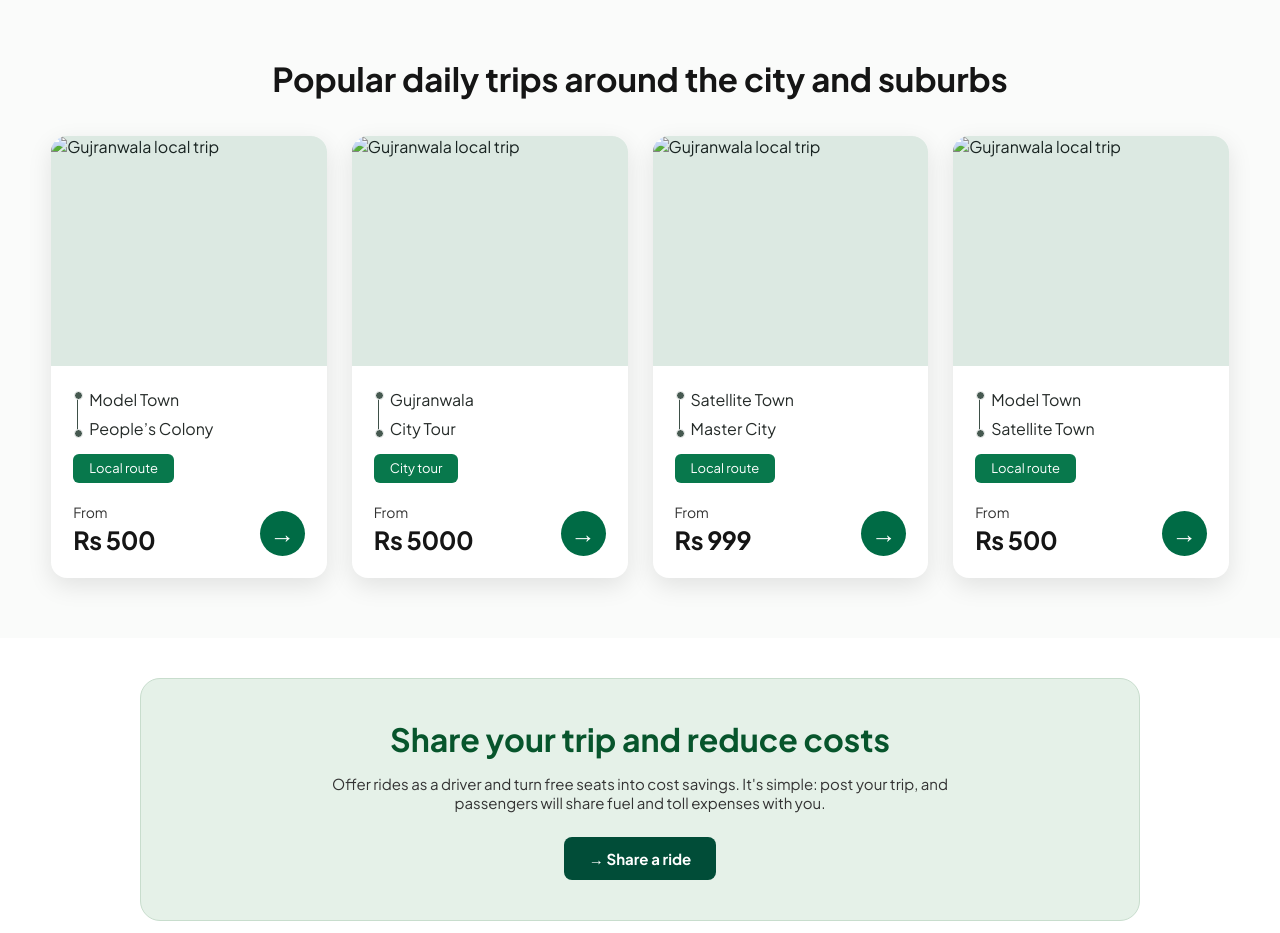
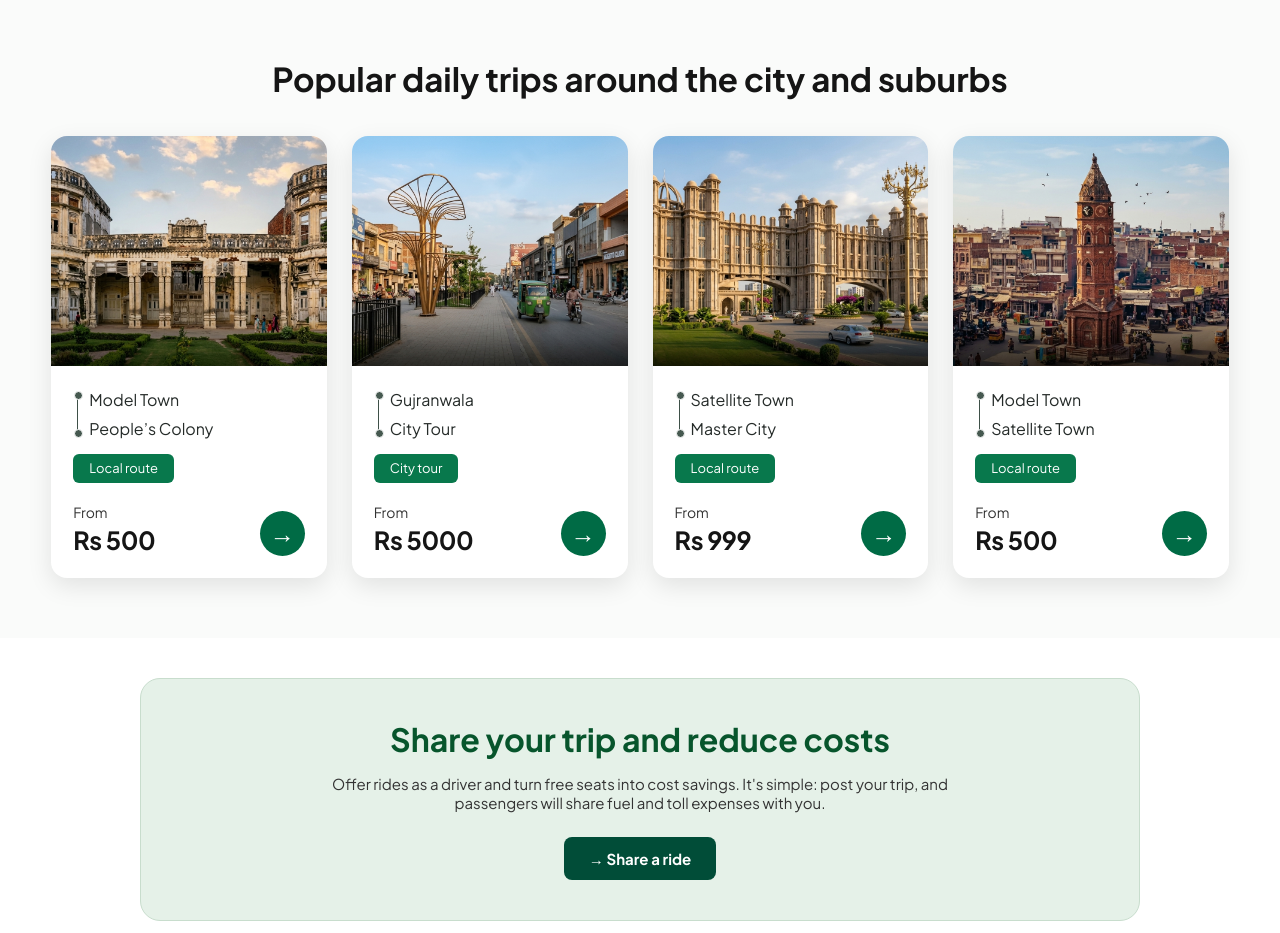
Before and after one commit to subhanmughal321-cod/RooRide, a plain HTML site: page index.html in a window 1280 px wide. Shown: the part 802-1735 px from the top of the page. Drawn offline with Linux system fonts and the light colour scheme; the site is published under a folder, as on GitHub Pages, so addresses that start at the root find nothing.

Commit message:
Remove leading slashes from image source paths

```diff
--- a/index.html
+++ b/index.html
@@ -128,7 +128,7 @@
             <div class="trips-carousel">
                 <div class="trips" id="trips-list">
             <article class="card trip-card fade-left">
-                <img src="/Heritage.jpg" alt="Gujranwala local trip" onerror="this.onerror=null; this.src='trip-placeholder.svg';">
+                <img src="Heritage.jpg" alt="Gujranwala local trip" onerror="this.onerror=null; this.src='trip-placeholder.svg';">
                 <div class="trip-card-content">
                     <div class="trip-route">
                         <span>Model Town</span>
@@ -145,7 +145,7 @@
                 </div>
             </article>
             <article class="card trip-card fade-up">
-                <img src="/Satellite.jpg" alt="Gujranwala local trip" onerror="this.onerror=null; this.src='trip-placeholder.svg';">
+                <img src="Satellite.jpg" alt="Gujranwala local trip" onerror="this.onerror=null; this.src='trip-placeholder.svg';">
                 <div class="trip-card-content">
                     <div class="trip-route">
                         <span>Gujranwala</span>
@@ -162,7 +162,7 @@
                 </div>
             </article>
             <article class="card trip-card fade-up">
-                <img src="/Master.jpg" alt="Gujranwala local trip" onerror="this.onerror=null; this.src='trip-placeholder.svg';">
+                <img src="Master.jpg" alt="Gujranwala local trip" onerror="this.onerror=null; this.src='trip-placeholder.svg';">
                 <div class="trip-card-content">
                     <div class="trip-route">
                         <span>Satellite Town</span>
@@ -179,7 +179,7 @@
                 </div>
             </article>
             <article class="card trip-card fade-right">
-                <img src="/ghnta.jpg" alt="Gujranwala local trip" onerror="this.onerror=null; this.src='trip-placeholder.svg';">
+                <img src="ghnta.jpg" alt="Gujranwala local trip" onerror="this.onerror=null; this.src='trip-placeholder.svg';">
                 <div class="trip-card-content">
                     <div class="trip-route">
                         <span>Model Town</span>
```
